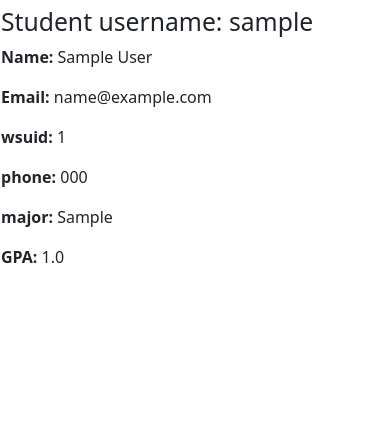
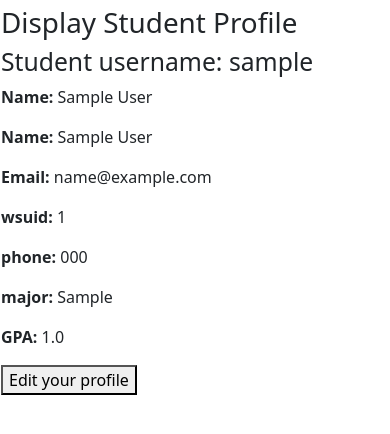
Before and after one commit to box-lin/researchnetwork, a Flask app: page /MyProfile/ in a window 390 px wide. Shown: the part 139-573 px from the top of the page. Run offline with Flask 2, Linux system fonts and the light colour scheme; a user stored in the database is signed in; tables that the repository leaves empty hold one stand-in row (values such as "Sample post"); some libraries are stand-ins or nearby versions.

Commit message:
add faculty see student profile interface

```diff
--- a/app/Controller/routes.py
+++ b/app/Controller/routes.py
@@ -120,6 +120,13 @@ def f_profile_edit():
     else:
         pass
     return render_template('f_profile_edit.html', title = 'Edit Faculty Profile', form = eform)
+
+@bp_routes.route('/get_s_profile/<s_id>', methods=['GET'])
+@login_required
+def get_s_profile(s_id):
+    theStudent = User.query.filter_by(id=s_id).first()
+    titles = theStudent.firstname + ', ' + theStudent.lastname + " Profile"
+    return render_template('s_profile.html', title = titles, student = theStudent)
 # ==================================================================================#
 
 
@@ -167,5 +174,4 @@ def withdraw(position_id):
 def My_Profile():
         return render_template('s_profile.html', title = 'My Profile', student = current_user)
 
-
 #===============================================================================#
--- a/app/View/templates/_f_applicant_info.html
+++ b/app/View/templates/_f_applicant_info.html
@@ -4,5 +4,5 @@
         <td width = "15%"> {{student.GPA}} </td>
         <td width = "15%"> {{student.major}} </td>
         <td width = "15%"> {{student.gradulationdate}}</td>
-        <td width = "15%"> <a href =""> View Student Profile <a> </td>
+        <td width = "15%"> <a href ="{{url_for('routes.get_s_profile', s_id = student.id)}}"> View Student Profile <a> </td>
 </tr>
--- a/app/View/templates/_studentinfo.html
+++ b/app/View/templates/_studentinfo.html
@@ -4,5 +4,5 @@
         <td width = "15%"> {{student.GPA}} </td>
         <td width = "15%"> {{student.major}} </td>
         <td width = "15%"> {{student.gradulationdate}}</td>
-        <td width = "15%"> <a href = ""> View Student Profile </a> </td>
+        <td width = "15%"> <a href = "{{url_for('routes.get_s_profile', s_id = student.id)}}"> View Student Profile </a> </td>
 </tr>
--- a/app/View/templates/s_profile.html
+++ b/app/View/templates/s_profile.html
@@ -1,13 +1,29 @@
 {% extends 's_base.html' %}
 
 {% block content %}
+
+
+<div class="row mt40" style="margin-top: 40px;">
+    <div class="col-md-2"></div>
+    <div class="col-md-8">
+
         <h1>Display Student Profile</h1>
         <h2>Student username: {{student.username}}</h2>
+        <p><b>Name:</b> {{student.firstname}} {{student.lastname}}</p>
         <p><b>Name:</b> {{student.firstname}} {{student.lastname}}</p>
         <p><b>Email:</b> {{student.email}}</p>
         <p><b>wsuid:</b> {{student.wsuid}}</p>
         <p><b>phone:</b> {{student.phone}}</p>
         <p><b>major:</b> {{student.major}}</p>
         <p><b>GPA:</b> {{student.GPA}}</p>
+        <p>
+            <a href="">
+                <button>Edit your profile</button>
+            </a>
+        </p>
+    </div>
+    <div class="col-md-2"></div>
+</div>
+
 
 {% endblock %}
```
Also changed, not shown: app/Controller/forms.py (+7 -0 lines). Lines whose indentation alone changed are shown as unchanged.
